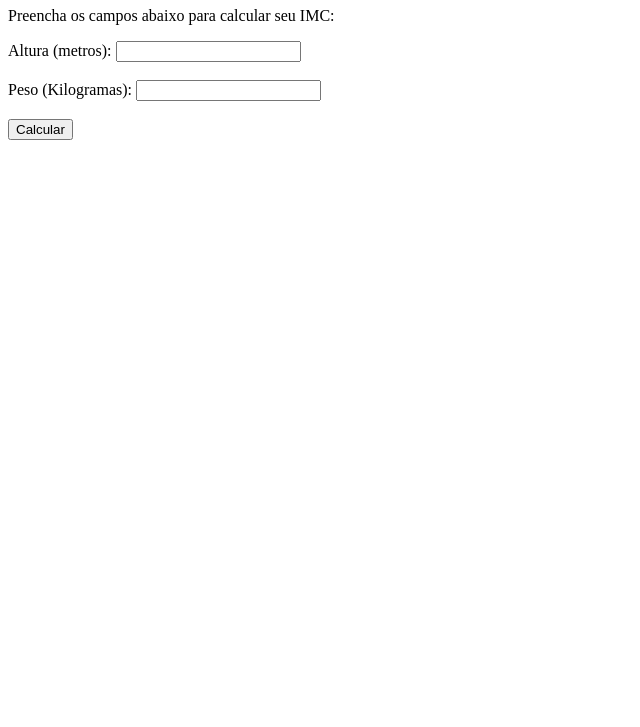
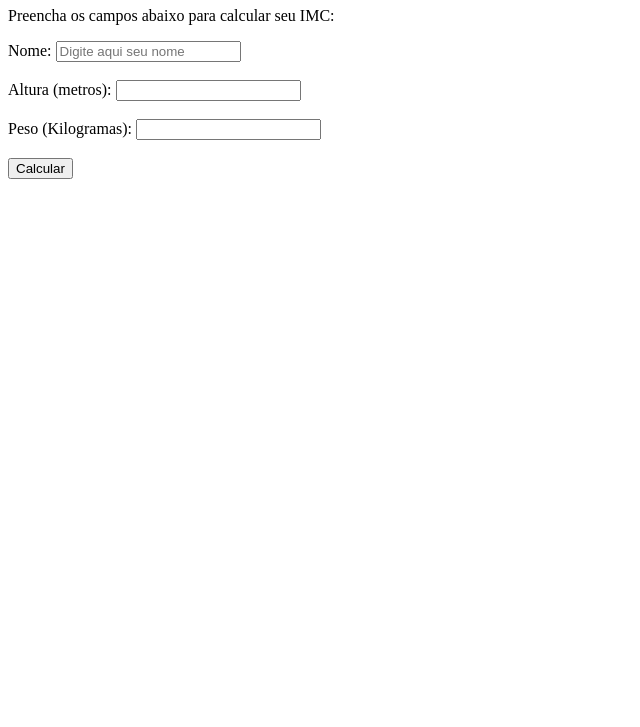
Before and after one commit to EDULONDON1/Calculo-do-IMC, a plain HTML site: page index.html in a window 1280 px wide. Shown: the part 73-800 px from the top of the page, without its empty margins (0-640 px from the left). Drawn offline with Linux system fonts and the light colour scheme.

Commit message:
Alteração de Formulario

```diff
--- a/index.html
+++ b/index.html
@@ -15,13 +15,13 @@
     <p>Preencha os campos abaixo para calcular seu IMC:</p>
 
     <form>
-
+        <label for="nome">Nome:</label>
+        <input type="text" placeholder="Digite aqui seu nome"><br><br>
         <label for="altura">Altura (metros):</label>
         <input type="number" id="altura" step="0.01" required><br><br>
         <label for="peso">Peso (Kilogramas):</label>
         <input type="number" id="peso" required><br><br>
         <button type="button" onclick="calcularIMC()">Calcular</button>
-
     </form>
 
     <div id="resultado"></div>
```
